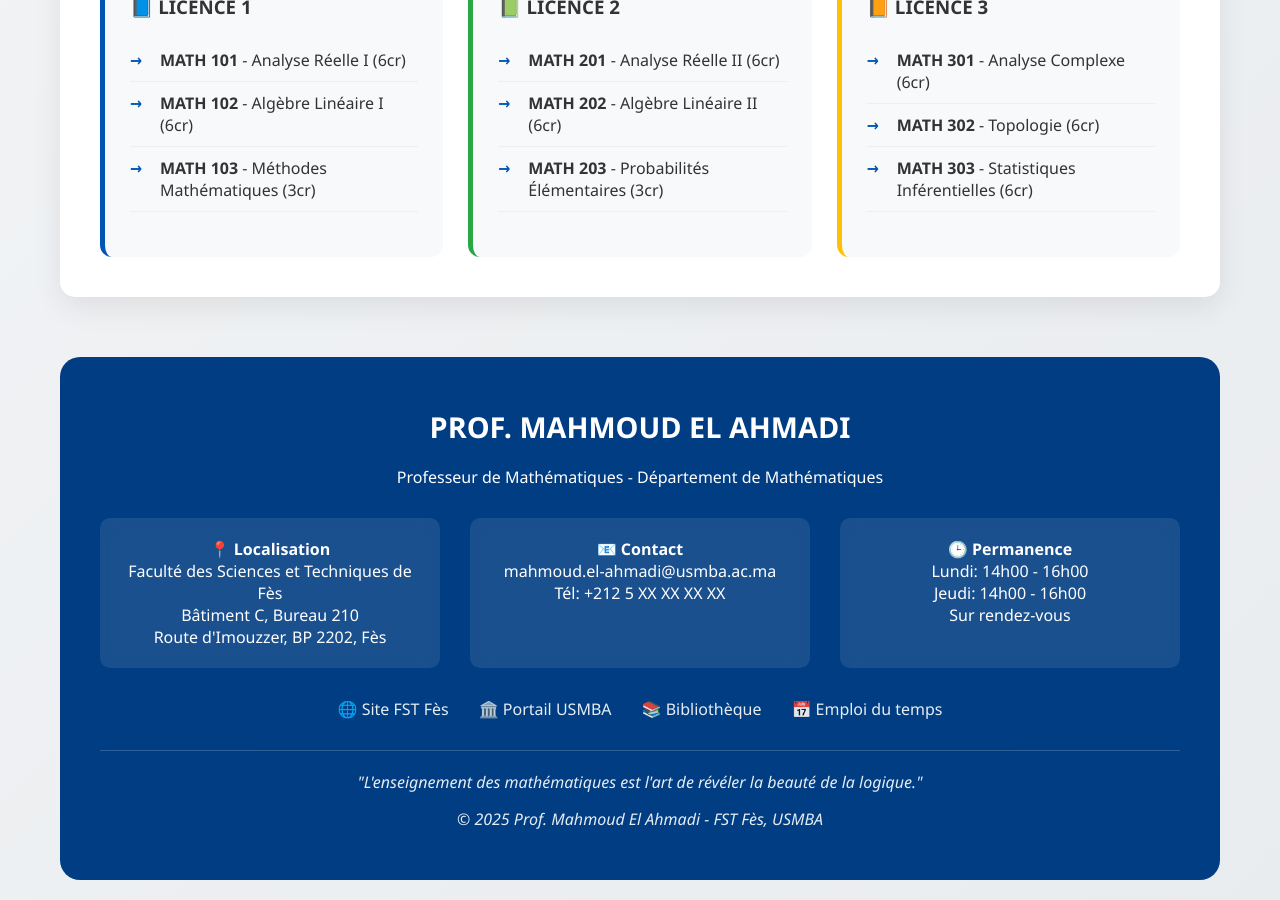
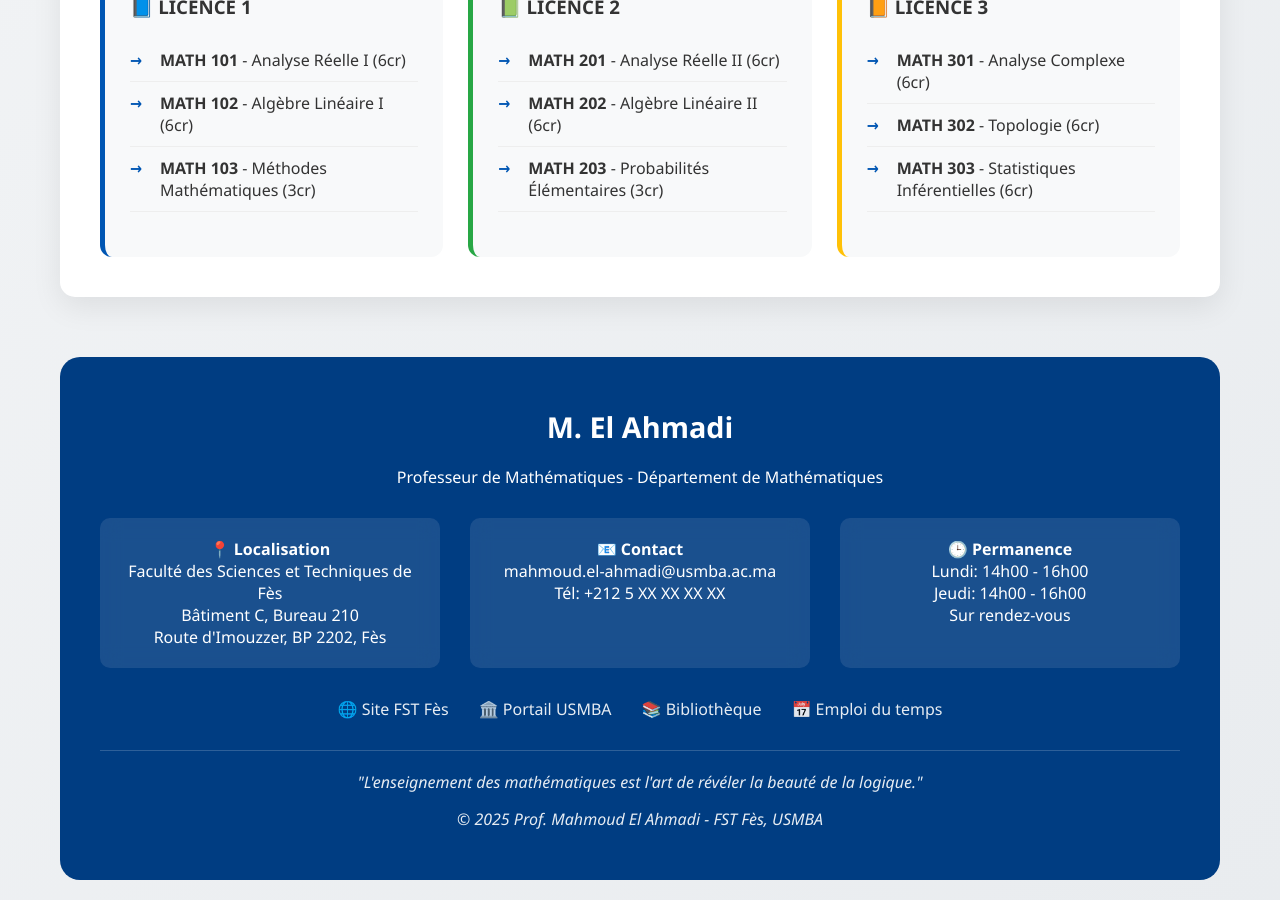
Before and after one commit to mahmoudmath/mahmoudmath.github.io, a Jekyll site: the page index.html, which Jekyll copies as it is, in a window 1280 px wide and 900 px high, scrolled down 2331 px. Built offline with Jekyll 4.4.1, drawn with Linux system fonts in a browser that asks for light colours; some of the changed lines change nothing that is shown.

Commit message:
Update index.html

```diff
--- a/index.html
+++ b/index.html
@@ -474,7 +474,7 @@
 
         <!-- FOOTER AVEC CONTACT -->
         <footer class="professor-footer">
-            <h3 style="font-size: 1.8em; margin-bottom: 20px;">PROF. MAHMOUD EL AHMADI</h3>
+            <h3 style="font-size: 1.8em; margin-bottom: 20px;">M. El Ahmadi</h3>
             <p>Professeur de Mathématiques - Département de Mathématiques</p>
 
             <div class="contact-info">
@@ -500,10 +500,10 @@
             </div>
 
             <div class="footer-links">
-                <a href="http://www.fstf.ump.ma" target="_blank">🌐 Site FST Fès</a>
+                <a href="http://www.fst-usmba.ac.ma/" target="_blank">🌐 Site FST Fès</a>
                 <a href="https://www.usmba.ac.ma" target="_blank">🏛️ Portail USMBA</a>
                 <a href="http://biblio.fstf.ump.ma" target="_blank">📚 Bibliothèque</a>
-                <a href="http://edt.fstf.ump.ma" target="_blank">📅 Emploi du temps</a>
+                <a href="https://fst-usmba.ac.ma/emploi-du-temps/" target="_blank">📅 Emploi du temps</a>
             </div>
 
             <div class="signature">
```
